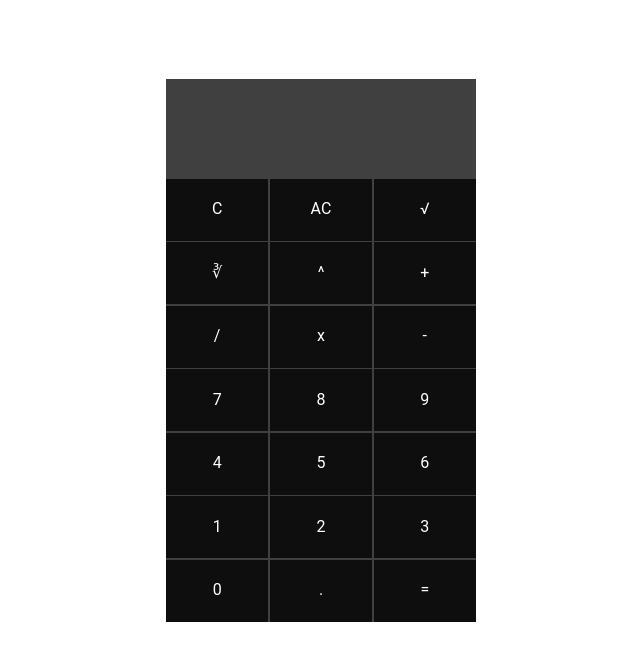
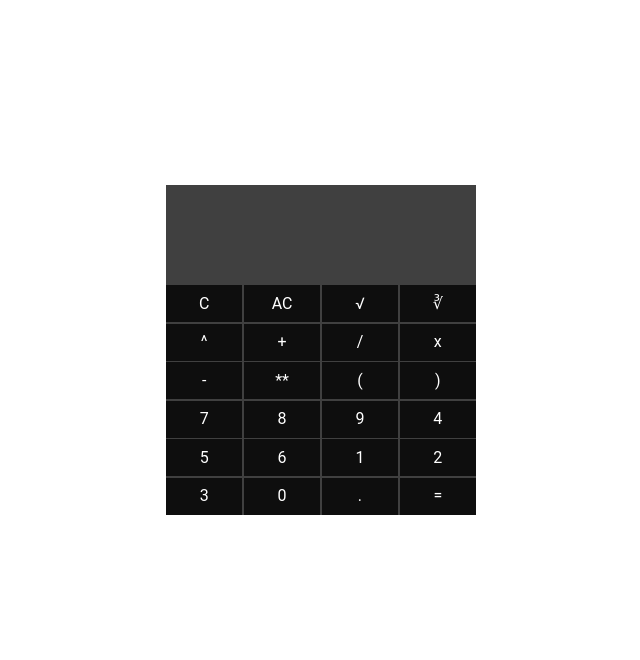
Before and after one commit to JoelPallero/Calculadora, a plain HTML site: page index.html in a window 1280 px wide. Shown: the whole page, without its empty margins (319-959 px from the left). Drawn offline with Linux system fonts and the light colour scheme.

Commit message:
Fin
Calculadora Básica

```diff
--- a/css/styles.css
+++ b/css/styles.css
@@ -79,15 +79,15 @@ body {
     width: 100%;
     height: auto;
     display: grid;
-    grid-template-columns: repeat(3, 1fr);
+    grid-template-columns: repeat(4, 1fr);
     gap: 1.5px;
     justify-items: center;
     align-items: center;
 }
 
 .boton{
-    width: 90px;
-    height: 60px;
+    width: 64px;
+    height: 35px;
     background-color: var(--color-botones);
     color: var(--color-resultado);
 }
--- a/index.html
+++ b/index.html
@@ -35,6 +35,11 @@
                 <button type="submit" class="boton no-border" id="mul" onclick="operacionSigno(value)" value="*">x</button>
                 <button type="submit" class="boton no-border" id="res" onclick="operacionSigno(value)" value="-">-</button>
 
+
+                <button type="submit" class="boton no-border" id="res" onclick="" value="">**</button>
+                <button type="submit" class="boton no-border" id="div" onclick="" value="(">(</button>
+                <button type="submit" class="boton no-border" id="mul" onclick="" value=")">)</button>
+
                 <button type="submit" class="boton no-border" id="siete" onclick="operador(value)" value="7">7</button>
                 <button type="submit" class="boton no-border" id="ocho" onclick="operador(value)" value="8">8</button>
                 <button type="submit" class="boton no-border" id="nueve" onclick="operador(value)" value="9">9</button>
```
Also changed, not shown: js/prueba.js (deleted).
